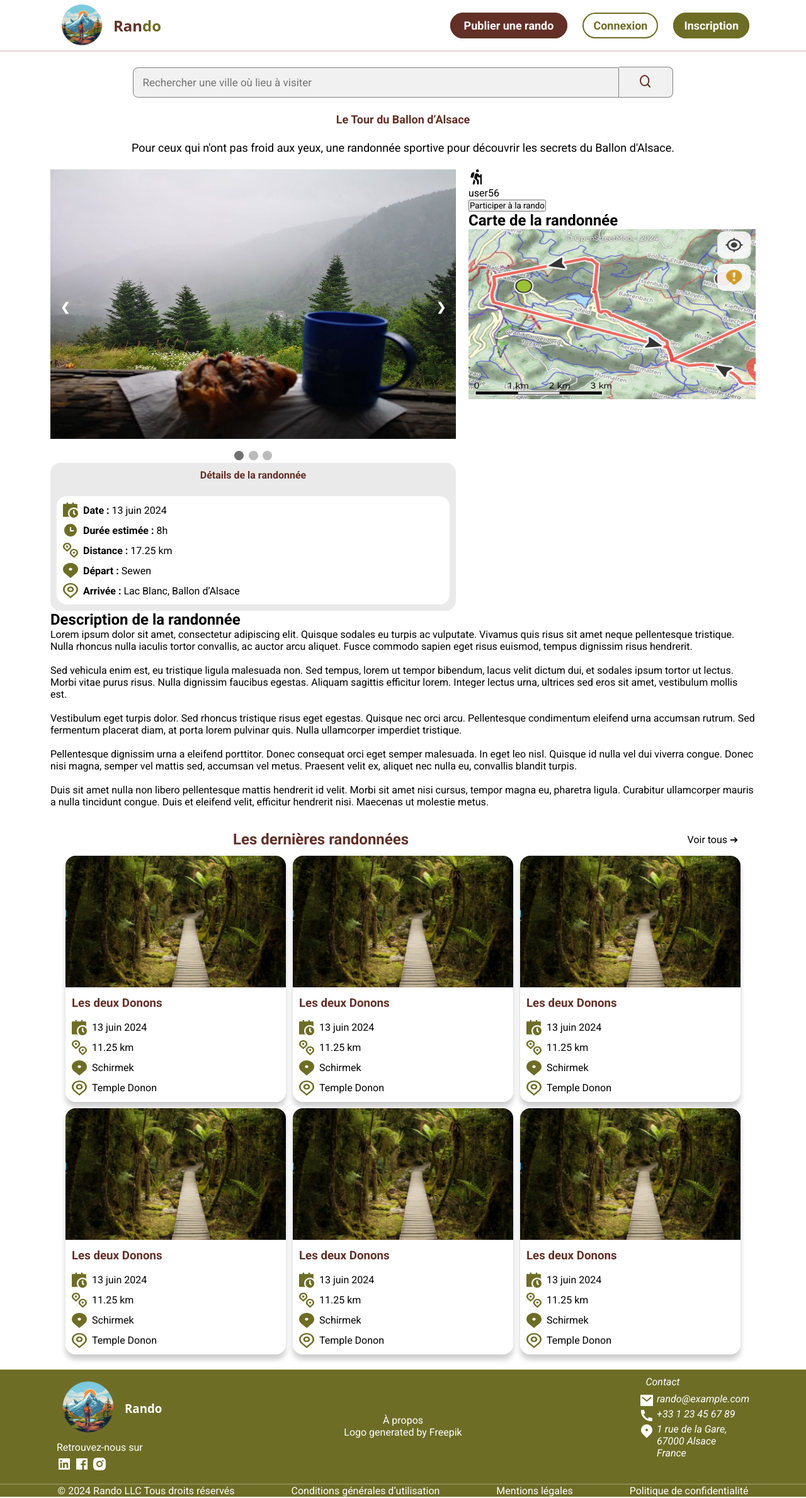
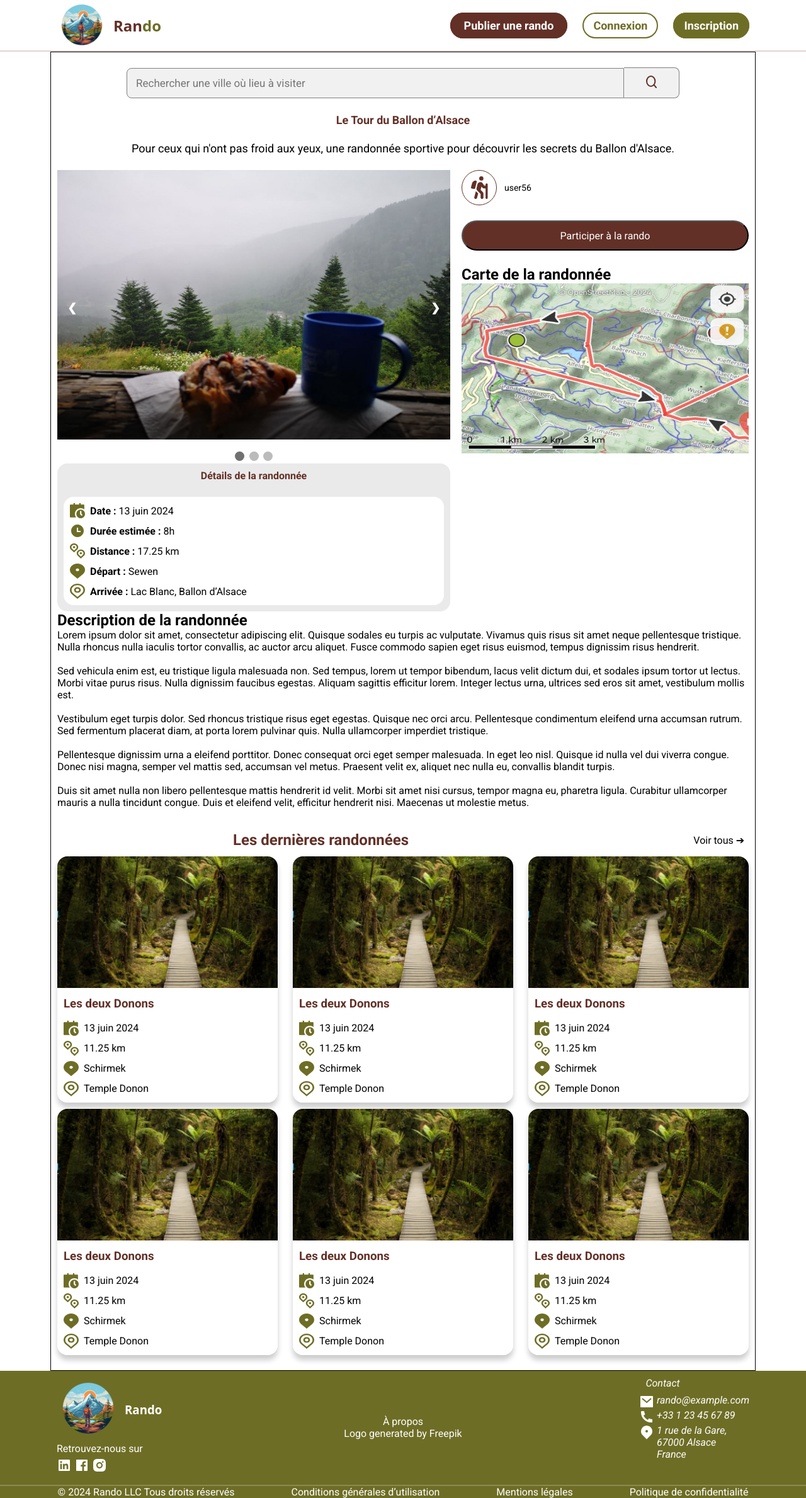
Before and after one commit to seitvalieva/rando, a PHP site: template view/randoDetails.html in a window 1280 px wide. Shown: the whole page at 63% size. Run offline with PHP 8.4, Linux system fonts and the light colour scheme; the template is opened without the code that fills it, so the values that code supplies are empty; some web fonts are replaced.

Commit message:
styles for user info and "participer" btn

```diff
--- a/public/css/sections/main.css
+++ b/public/css/sections/main.css
@@ -13,8 +13,8 @@
     flex-direction: column;
     align-items: center;
     justify-content: center;
-
-    padding: 24px;
+    border: 1px solid;
+    padding: 24px 10px;
     gap: 24px;
 
 }
--- a/public/css/sections/randoDetails.css
+++ b/public/css/sections/randoDetails.css
@@ -37,7 +37,7 @@ form.main__search-form button {
   display: flex;
   justify-content: space-between;
   align-items: flex-start;
-  gap: 20px;
+  gap: auto;
 }
 .main__rando-title {
   font-size: var(--title-font-size);
@@ -53,7 +53,7 @@ form.main__search-form button {
 /* ================== SLIDESHOW container ================== */
 .slideshow-container {
   max-width: 100%;
-  width: 644px;
+  width: 624px;
   height: 428px;
   position: relative;
   overflow: hidden;
@@ -127,11 +127,9 @@ form.main__search-form button {
 }
 /* ================== RANDO DETAILS card ==================  */
 .main__rando-info-card {
-  /* border: 1px solid black; */
   background-color: rgba(51, 51, 51, 0.1);
   border-radius: 16px;
   padding: 10px;
-
 }
 .main__rando-info-card-title {
   font-size: var(--heading-font-size);
@@ -139,3 +137,54 @@ form.main__search-form button {
   color: rgb(var(--secondary-color));
   padding-bottom: 24px;
 }
+/* ================== RANDO AUTHOR INFO ================== */
+.main__rando-info-aside {
+  display: flex;
+  flex-direction: column;
+  justify-content: center;
+  align-items: center;
+  gap: 24px;
+}
+.main__rando-author-info {
+  display: flex;
+  align-items: center;
+  width: 100%;
+  gap: 12px;
+}
+.main__rando-author-info-img {
+  width: 56px;
+  height: 56px;
+  display: flex;
+  justify-content: center;
+  align-items: center;
+  border: 1px solid #623027;
+  border-radius: 50%;
+}
+.main__rando-author-info img {
+  height: 36px;
+  width: 36px;
+}
+.main__rando-author-info p {
+  font-size: var(--body-font-size);
+  font-weight: var(--body-font-weight);
+}
+.main__rando-info-aside-button {
+  width: 100%;
+}
+.main__rando-info-aside button {
+  display: inline-flex;
+  justify-content: center;
+  align-items: center;
+  border-radius: 24px;
+  height: 48px;
+  width: 100%;
+  background-color: rgb(var(--secondary-color));
+  font-size: var(--button-font-size);
+  color: rgb(var(--white-color));
+}
+.main__rando-info-aside button:hover {
+  background-color: rgb(var(--white-color));
+  border: 2px solid rgb(var(--secondary-color));
+  color: rgb(var(--secondary-color));
+  transition: all 700ms;
+}
--- a/view/randoDetails.html
+++ b/view/randoDetails.html
@@ -104,12 +104,12 @@
                         </div>
                     </div>
                     <!-- ================== RANDO AUTHOR INFO and MAP section ================== -->
-                    <div>
+                    <div class="main__rando-info-aside">
                         <div class="main__rando-author-info">
-                            <img src="../public/assets/person-hiking.svg" alt="">
+                            <div class="main__rando-author-info-img"><img src="../public/assets/person-hiking.svg" alt=""></div>
                             <p>user56</p>
                         </div>
-                        <button>Participer à la rando</button>
+                        <div class="main__rando-info-aside-button"><button>Participer à la rando</button></div>
                         <!-- ================== RANDO MAP ================== -->
                         <div>
                             <h2>Carte de la randonnée</h2>
```
Also changed, not shown: public/assets/person-hiking.svg.
